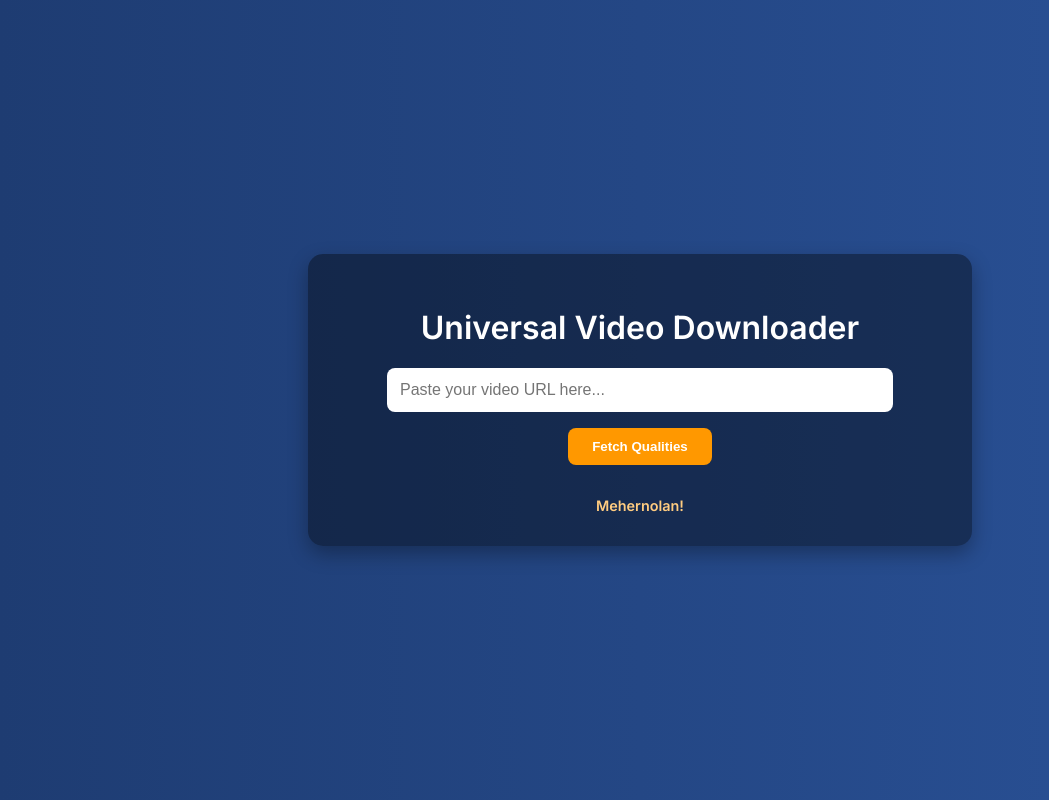
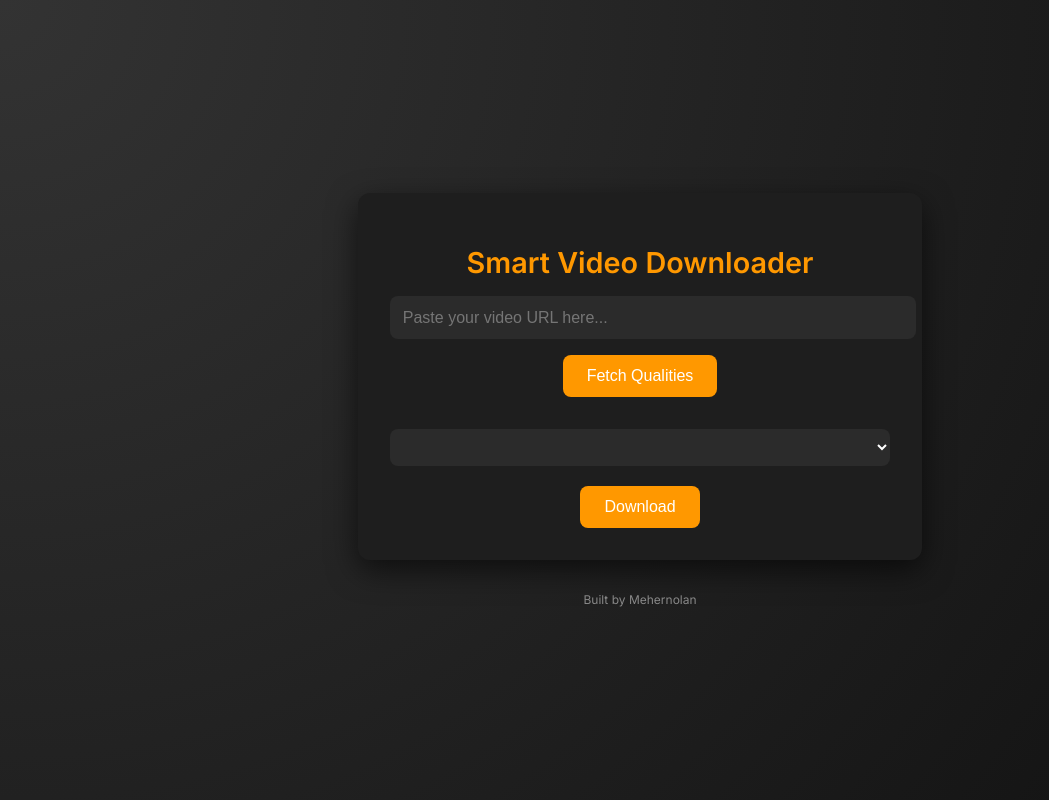
Before and after one commit to nikhilpabolu99/videodownloader, a plain HTML site: page templates/index.html in a window 1280 px wide. Shown: the whole page, without its empty margins (0-1049 px from the left). Drawn offline with Linux system fonts and the light colour scheme.

Commit message:
Update index.html

```diff
--- a/templates/index.html
+++ b/templates/index.html
@@ -2,119 +2,127 @@
 <html lang="en">
 <head>
   <meta charset="UTF-8" />
-  <meta name="viewport" content="width=device-width, initial-scale=1.0"/>
-  <title>Universal Video Downloader</title>
+  <meta name="viewport" content="width=device-width, initial-scale=1.0" />
+  <title>Smart Video Downloader</title>
   <link href="https://fonts.googleapis.com/css2?family=Inter:wght@400;600&display=swap" rel="stylesheet">
   <style>
     body {
       margin: 0;
       font-family: 'Inter', sans-serif;
-      background: linear-gradient(to right, #1e3c72, #2a5298);
+      background: #121212;
       color: #fff;
       display: flex;
       justify-content: center;
       align-items: center;
-      min-height: 100vh;
+      height: 100vh;
+      flex-direction: column;
+      background-image: radial-gradient(circle at top left, #333 0%, #111 100%);
     }
 
-    .container {
-      background-color: rgba(0, 0, 0, 0.4);
-      border-radius: 15px;
+    .card {
+      background-color: #1e1e1e;
       padding: 2rem;
-      max-width: 600px;
+      border-radius: 12px;
+      box-shadow: 0 10px 30px rgba(0,0,0,0.6);
       width: 90%;
-      box-shadow: 0 8px 20px rgba(0, 0, 0, 0.3);
+      max-width: 500px;
       text-align: center;
-      position: relative;
+    }
+
+    h1 {
+      margin-bottom: 1rem;
+      font-size: 1.8rem;
+      color: #ff9800;
     }
 
     input[type="text"] {
-      width: 80%;
+      width: 100%;
       padding: 0.8rem;
+      border-radius: 8px;
       border: none;
-      border-radius: 8px;
       margin-bottom: 1rem;
       font-size: 1rem;
+      background: #2b2b2b;
+      color: #fff;
     }
 
     button {
-      padding: 0.7rem 1.5rem;
       background-color: #ff9800;
-      color: #fff;
+      color: white;
+      padding: 0.75rem 1.5rem;
+      font-size: 1rem;
       border: none;
       border-radius: 8px;
-      font-weight: bold;
       cursor: pointer;
-      transition: background 0.3s;
+      transition: background-color 0.3s;
     }
 
     button:hover {
-      background-color: #f57c00;
+      background-color: #e68a00;
+    }
+
+    #loading {
+      margin-top: 1rem;
+      font-size: 0.9rem;
+      color: #ccc;
+    }
+
+    #result {
+      margin-top: 1.5rem;
     }
 
     select {
-      padding: 0.5rem;
+      width: 100%;
+      padding: 0.6rem;
+      margin-top: 0.5rem;
       border-radius: 8px;
-      margin-top: 1rem;
-      font-size: 1rem;
-    }
-
-    .hidden {
-      display: none;
+      background: #2b2b2b;
+      color: white;
+      border: none;
     }
 
     .video-title {
-      margin-top: 1rem;
       font-size: 1.2rem;
       font-weight: 600;
+      margin-top: 1rem;
     }
 
-    .footer {
+    footer {
       margin-top: 2rem;
-      font-size: 0.9rem;
-      color: #ffcc80;
-      font-weight: bold;
-    }
-
-    #loading {
-      font-size: 1rem;
-      margin-top: 1rem;
-      color: #ffc107;
-      font-style: italic;
+      font-size: 0.75rem;
+      color: #888;
     }
   </style>
 </head>
 <body>
-
-  <div class="container">
-    <h1>Universal Video Downloader</h1>
+  <div class="card">
+    <h1>Smart Video Downloader</h1>
     <input type="text" id="video-url" placeholder="Paste your video URL here...">
-    <br>
     <button onclick="fetchInfo()">Fetch Qualities</button>
-
-    <div id="loading" class="hidden">Please wait, fetching video qualities...</div>
+    <div id="loading"></div>
 
     <div id="result" class="hidden">
       <p class="video-title" id="title"></p>
       <select id="format-options"></select>
-      <br>
+      <br><br>
       <button onclick="downloadVideo()">Download</button>
     </div>
+  </div>
 
-    <div class="footer">Mehernolan!</div>
-  </div>
+  <footer>Built by Mehernolan</footer>
 
   <script>
     async function fetchInfo() {
       const url = document.getElementById('video-url').value;
-      if (!url) return alert("Please paste a video URL");
-
-      document.getElementById('loading').classList.remove('hidden');
+      const loading = document.getElementById('loading');
+      loading.innerText = "Please wait while fetching available formats...";
       document.getElementById('result').classList.add('hidden');
 
-      try {
-        const res = await fetch(`/fetch-info?url=` + encodeURIComponent(url));
-        if (!res.ok) throw new Error("Error fetching video info.");
+      if (!url) return alert("Please enter a valid video URL.");
+
+      const res = await fetch(`/fetch-info?url=" + encodeURIComponent(url));
+      loading.innerText = "";
+      if (!res.ok) return alert("Error fetching video info.");
       const data = await res.json();
 
       document.getElementById('title').innerText = data.title;
@@ -129,11 +137,6 @@
       });
 
       document.getElementById('result').classList.remove('hidden');
-      } catch (error) {
-        alert("Failed to fetch video info.");
-      } finally {
-        document.getElementById('loading').classList.add('hidden');
-      }
     }
 
     async function downloadVideo() {
```
Lines whose indentation alone changed are shown as unchanged.
